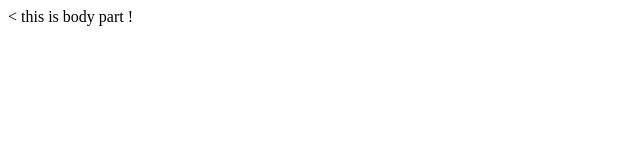
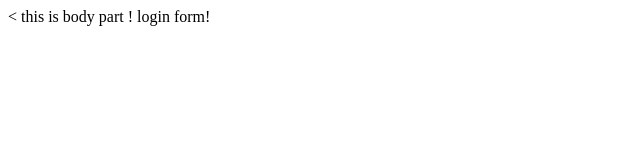
Before and after one commit to pokhrear/FirstApp, a plain HTML site: page index.html in a window 1280 px wide. Shown: the whole page, without its empty margins (0-640 px from the left). Drawn offline with Linux system fonts and the light colour scheme.

Commit message:
login form

```diff
--- a/index.html
+++ b/index.html
@@ -6,6 +6,6 @@
   </head>
   <body>
     this is body part !
-
+login form!
   </body>
 </html>
```
Also changed, not shown: login.html (added).
